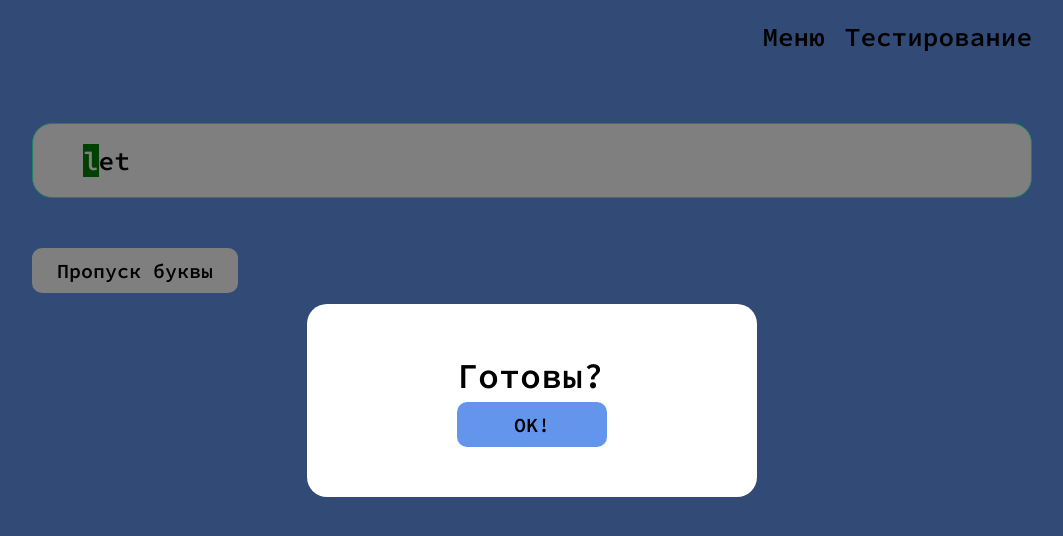
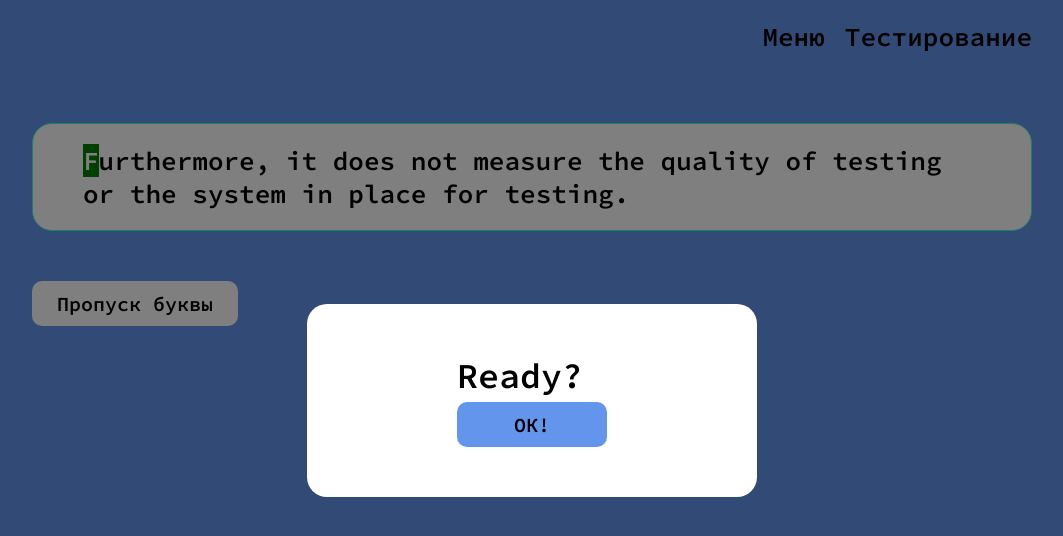
Before and after one commit to tiMURtSE/typing-app, a React (Create React App) app: page /testing in a window 1280 px wide. Shown: the top 536 px of the page, without its empty margins (108-1171 px from the left). Built offline with nearby package versions, Linux system fonts and the light colour scheme.

Commit message:
исправлено модальное окно

```diff
--- a/src/components/UI/button/Button.jsx
+++ b/src/components/UI/button/Button.jsx
@@ -2,7 +2,6 @@ import React from 'react';
 import classes from './Button.module.css';
 
 const Button = ({children, ...props}) => {
-    console.log('button')
     return (
         <button {...props} className={classes.btn}>
             {children}
--- a/src/components/modal/Modal.jsx
+++ b/src/components/modal/Modal.jsx
@@ -1,24 +1,51 @@
-import { useNavigate } from 'react-router-dom';
 import Statstics from '../statistics/Statistics';
 import Button from '../UI/button/Button';
 import classes from './Modal.module.css';
 
-const Modal = ({modal, setModal, timer, text, mistakes, option}) => {
-    if (!modal.isDisplayed) return;
+const Modal = ({visible, setVisible, modalOption, text, timer, mistakes}) => {
+    let rootClass = classes.modal;
+    let comp = null;
+
+    if (visible) {
+        rootClass = [rootClass, classes.active].join(' ');
+    }
+
+    if (modalOption === 'prepare') {
+        comp = <div><div>Ready?</div><Button onClick={() => setVisible(false)}>ОК!</Button></div>;
+    } else if (modalOption === 'result') {
+        comp = <Statstics text={text} timer={timer} mistakes={mistakes}/>
+    } else if (modalOption === 'edit') {
+        comp = <div>Edit</div>
+    }
 
     return (
-        <div className={classes.modal}>
-            <div className={classes.alert}>
-                    {(modal.isStart) ? (
-                        <div>
-                            <div>Готовы?</div>
-                            <Button onClick={() => setModal({...modal, isDisplayed: false})}>OK!</Button>
-                        </div>
-                    ) : (
-                        <Statstics text={text} mistakes={mistakes} timer={timer}/>
-                    )}
+        <div className={rootClass} onClick={() => setVisible(false)}>
+            <div className={classes.alert} onClick={(event) => event.stopPropagation()}>
+                {comp}
             </div>
         </div>
+
+
+
+
+
+
+
+
+
+
+        // <div className={classes.modal}>
+        //     <div className={classes.alert}>
+        //             {(modal.isStart) ? (
+        //                 <div>
+        //                     <div>Готовы?</div>
+        //                     <Button onClick={() => setModal({...modal, isDisplayed: false})}>OK!</Button>
+        //                 </div>
+        //             ) : (
+        //                 <Statstics text={text} mistakes={mistakes} timer={timer}/>
+        //             )}
+        //     </div>
+        // </div>
     );
 };
 
--- a/src/components/modal/Modal.module.css
+++ b/src/components/modal/Modal.module.css
@@ -1,7 +1,5 @@
 .modal {
-    display: flex;
-    justify-content: center;
-    align-items: center;
+    display: none;
     position: fixed;
     top: 0;
     left: 0;
@@ -12,8 +10,10 @@
     background-color: rgb(0 0 0 / 0.5);
 }
 
-.modal-active {
-
+.modal.active {
+    display: flex;
+    justify-content: center;
+    align-items: center;
 }
 
 .alert {
--- a/src/components/statistics/Statistics.jsx
+++ b/src/components/statistics/Statistics.jsx
@@ -6,7 +6,7 @@ import classes from './Statistics.module.css';
 const Statstics = ({text, mistakes, timer}) => {
     const route = useNavigate();
     const accuracy = +((text.length - mistakes.number) / text.length * 100).toFixed(2);
-    const time = +((timer.current.endTime - timer.current.startTime) / 1000 / 60).toFixed(3);
+    const time = +((timer.endTime - timer.startTime) / 1000 / 60).toFixed(3);
     const symbolsPerMinute = Math.round(text.length / time);
 
     return (
--- a/src/components/testing/Testing.jsx
+++ b/src/components/testing/Testing.jsx
@@ -7,22 +7,13 @@ import Button from '../UI/button/Button';
 import Window from '../window/Window';
 
 const Testing = () => {
-    const text = texts[0].split("");
-    const [modal, setModal] = useState({isStart: true, isDisplayed: true});
+    const text = texts[1];
     const [state, setState] = useState(0);
+    const [visible, setVisible] = useState(true);
+    const [modalOption, setModalOption] = useState('prepare');
     const hasEventListener = useRef(false);
-    const timer = useRef({startTime: null, endTime: null});
+    const [timer, setTimer] = useState({startTime: null, endTime: null});
     const [mistakes, setMistakes] = useState({isMistake: false, number: 0});
-    const setTimer = (option) => {
-        const {startTime} = timer.current;
-
-        if (option === 'start') {
-            if (startTime) return;
-            timer.current.startTime = Date.now();
-        } else if (option === 'end') {
-            timer.current.endTime = Date.now();
-        }
-    };
 
     const onKeyDown = (event) => {
         const span = document.querySelector(`.letter:nth-of-type(${state + 1})`);
@@ -33,16 +24,19 @@ const Testing = () => {
             hasEventListener.current = false;
             document.removeEventListener('keydown', onKeyDown);
             setState(state + 1);
-            setTimer('start');
             setMistakes(prev => ({...prev, isMistake: false}));
+            if (!timer.startTime) {
+                setTimer({...timer, startTime: Date.now()});
+            }
         } else {
             setMistakes({isMistake: true, number: mistakes.number + 1});
         }
 
         if (!span.nextElementSibling && span.textContent === event.key) {
-            setModal({isStart: false, isDisplayed: true});
+            setVisible(true);
+            setModalOption('result');
             document.removeEventListener('keydown', onKeyDown);
-            setTimer('end');
+            setTimer({...timer, endTime: Date.now()});
         }
     };
 
@@ -51,7 +45,7 @@ const Testing = () => {
         if (hasEventListener.current) return;
 
         // условие для предотвращения навешивания слушателя после прохождения теста
-        if (modal.isStart) {
+        if (modalOption === 'prepare') {
             hasEventListener.current = true;
             document.addEventListener('keydown', onKeyDown);
         }
@@ -60,7 +54,7 @@ const Testing = () => {
 
     return (
         <div>
-            <Modal modal={modal} setModal={setModal} timer={timer} text={text} mistakes={mistakes}/>
+            <Modal visible={visible} setVisible={setVisible} modalOption={modalOption} text={text} timer={timer} mistakes={mistakes}/>
 
             <Window>
                 <Text text={text} state={state} mistakes={mistakes}/>
--- a/src/components/text/Text.jsx
+++ b/src/components/text/Text.jsx
@@ -2,12 +2,12 @@ import React from 'react';
 import Letter from '../letter/Letter';
 
 const Text = ({text, state, mistakes}) => {
-
+    const splittedText = text.split('');
     const currentClass = 'letter ' + (mistakes.isMistake ? 'incorrect' : 'current');
 
     return (
         <div>
-            {text.map((letter, index) => {
+            {splittedText.map((letter, index) => {
                 if (index < state) {
                     return <Letter className='letter passed' key={index}>{letter}</Letter>;
                 } else if (index === state) {
--- a/src/pages/Menu.jsx
+++ b/src/pages/Menu.jsx
@@ -2,24 +2,17 @@ import React, { useEffect, useState } from 'react';
 import Modal from '../components/modal/Modal';
 
 const Menu = () => {
-    const [textModal, setTextModal] = useState(false);
-    const selectText = () => {
-        setTextModal(true);
-    };
+    const [visible, setVisible] = useState(false);
 
     return (
         <div>
-            {
-                (textModal) && (
-                    <Modal option='edit'/>
-                )
-            }
+            <Modal visible={visible} setVisible={setVisible} modalOption={'edit'}/>
 
             <h3>Выбрать текст</h3>
             <div>
-                <div onClick={selectText}>Текст 1</div>
-                <div onClick={selectText}>Текст 2</div>
-                <div onClick={selectText}>Текст 3</div>
+                <div onClick={() => setVisible(true)}>Текст 1</div>
+                <div onClick={() => setVisible(true)}>Текст 2</div>
+                <div onClick={() => setVisible(true)}>Текст 3</div>
             </div>
         </div>
     );
```
Also changed, not shown: 1 other file (tests, documents, lock files or other folders).
